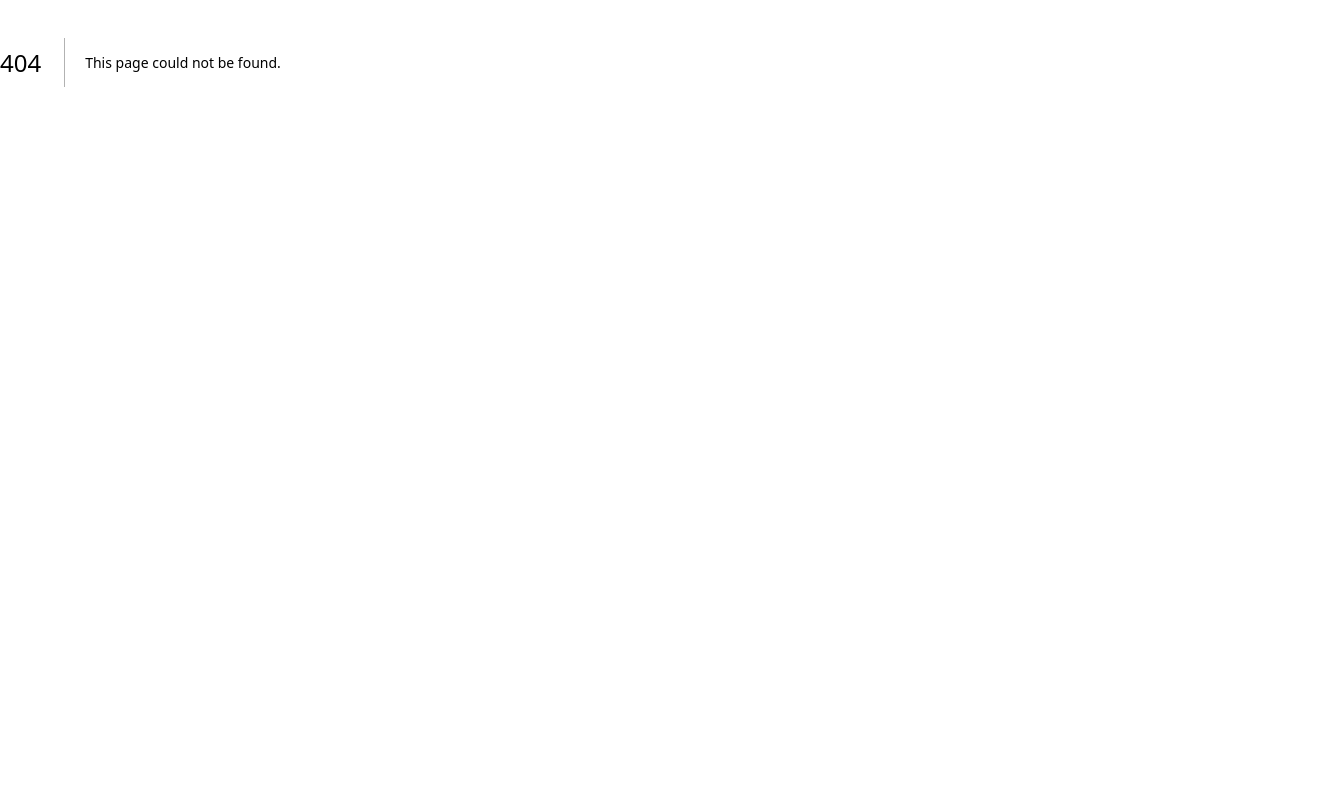
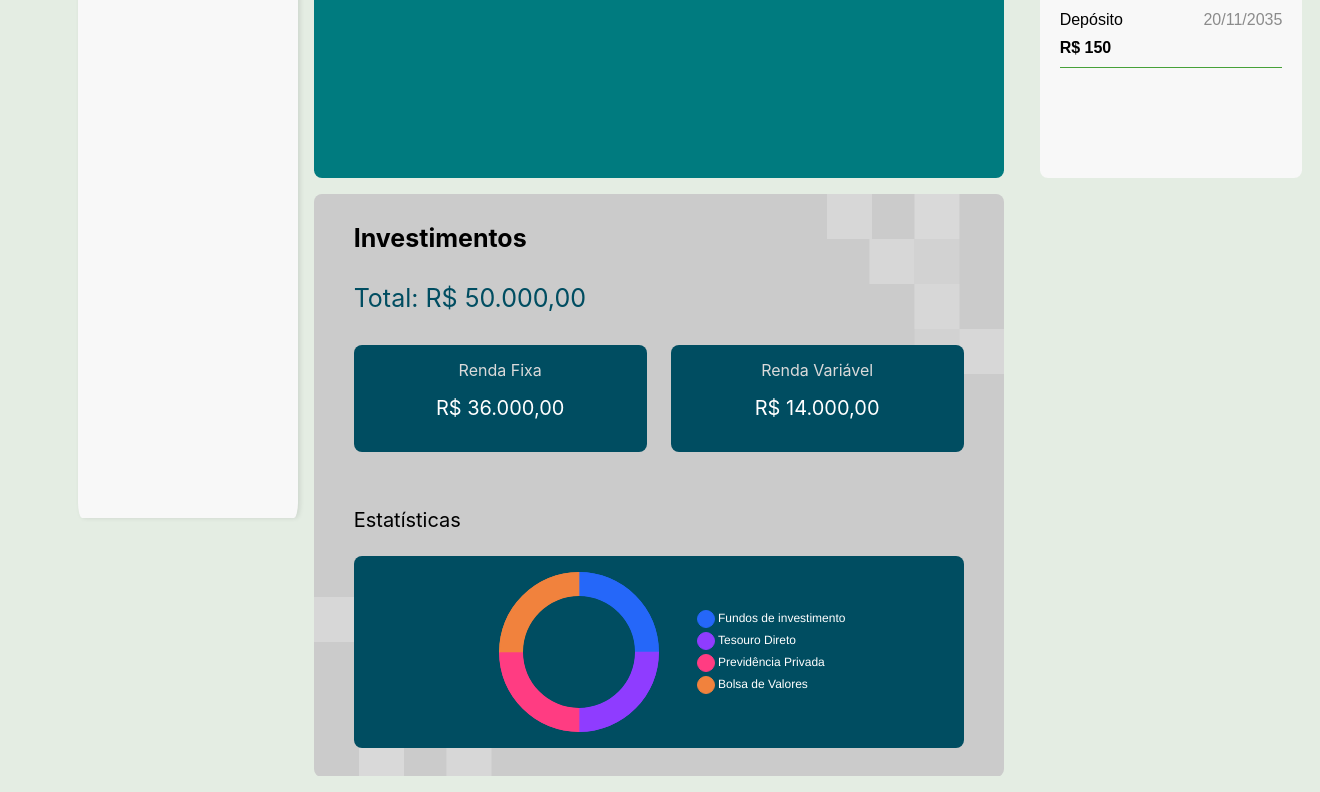
Before and after one commit to AlanGustav0/tech-challenge-fiap-01, a Next.js app: page /financeiro/investimentos in a window 1280 px wide. Before the commit this address had no page. Shown: the part 338-1130 px from the top of the page, 1320 px wide, since content can reach past the window. Before the commit the page ends 800 px from the top, so only its background shows below. Built offline with nearby package versions, Linux system fonts and the light colour scheme.

Commit message:
Adicionado o componente de investimentos

```diff
--- a/package.json
+++ b/package.json
@@ -10,8 +10,10 @@
     "json-server": "json-server --watch db.json --port 4000"
   },
   "dependencies": {
+    "chart.js": "^4.4.9",
     "next": "15.2.4",
     "react": "^19.0.0",
+    "react-chartjs-2": "^5.3.0",
     "react-dom": "^19.0.0",
     "react-icons": "^5.5.0",
     "tech-challenge-fiap-01": "file:"
@@ -19,6 +21,8 @@
   "devDependencies": {
     "@eslint/eslintrc": "^3",
     "@tailwindcss/postcss": "^4",
+    "@types/node": "22.15.23",
+    "@types/react": "19.1.6",
     "eslint": "^9",
     "eslint-config-next": "15.2.4",
     "json-server": "^1.0.0-beta.3",
--- /dev/null
+++ b/src/app/components/DoughnutChart.js
@@ -0,0 +1,57 @@
+// components/DoughnutChart.js
+import { Doughnut } from 'react-chartjs-2';
+import { Chart as ChartJS, ArcElement, Tooltip, Legend } from 'chart.js';
+import { styleText } from 'util';
+
+// Register ChartJS components
+ChartJS.register(ArcElement, Tooltip, Legend);
+
+export default function DoughnutChart() {
+  const data = {
+    labels: ['Fundos de investimento', 'Tesouro Direto', 'Previdência Privada', 'Bolsa de Valores'],
+    datasets: [
+      {
+        label: 'Percentual',
+        data: [25, 25, 25, 25],
+        backgroundColor: [
+          'rgba(37, 103, 249, 1)',
+          'rgba(143, 60, 255, 1)',
+          'rgba(255, 60, 130, 1)',
+          'rgba(241, 130, 61, 1)',
+        ],
+        borderColor: [
+          'rgba(37, 103, 249, 1)',
+          'rgba(143, 60, 255, 1)',
+          'rgba(255, 60, 130, 1)',
+          'rgba(241, 130, 61, 1)',
+        ],
+        borderWidth: 1,
+      },
+    ],
+  };
+
+  const options = {
+    responsive: true,
+    maintainAspectRatio: false,
+    borderAlign: 'inner',
+    plugins: {
+      legend: {
+        position: 'right',
+        fullSize: true,
+        maxWidth: 160,
+        boxHeight: 16,
+        labels: {
+          color: '#fff',
+          usePointStyle: true,
+          pointStyle: 'circle',
+        }
+      },
+      title: {
+        display: false,
+      },
+    },
+    cutout: '70%', // Adjust this to change the doughnut thickness (percentage)
+  };
+
+  return <Doughnut data={data} options={options} />;
+}
--- a/src/app/components/Sidebar/Sidebar.js
+++ b/src/app/components/Sidebar/Sidebar.js
@@ -9,7 +9,7 @@ export default function Sidebar() {
                         <hr />
                         <li className="menu-item">Transferências</li>
                         <hr />
-                        <li className="menu-item">Investimentos</li>
+                        <li className="menu-item"><Link href="/financeiro/investimentos">Investimentos</Link></li>
                         <hr />
                         <li className="menu-item"><Link href="/financeiro/servicos">Outros serviços</Link></li>
                     </ul>
--- /dev/null
+++ b/src/app/financeiro/investimentos/page.js
@@ -0,0 +1,7 @@
+import PageInvestmentsComponent from "./pageInvestments";
+
+const PageInvestments = () => {
+    return <PageInvestmentsComponent />
+};
+
+export default PageInvestments;
--- /dev/null
+++ b/src/app/financeiro/investimentos/pageInvestments.css
@@ -0,0 +1,110 @@
+.investments-card {
+  width: 610px;
+  height: 510px;
+  background-image: url('../../../../public/fundo_investimentos.svg');
+  padding: 32px 40px 40px;
+}
+
+.rent-container {
+  max-width: 610px;
+  margin: 0 auto;
+  display: flex;
+  gap: 1.5rem;
+}
+
+.statistics-container {
+  max-width: 610px;
+  margin: 0 auto;
+  display: flex;
+}
+
+.rent-card {
+  flex: 1;
+  background-color: #004d61;
+  color: #fff;
+  padding: 16px 32px;
+  border-radius: 8px;
+}
+
+.statistics-card {
+  flex: 1;
+  background-color: #004D61;
+  color: #fff;
+  justify-content: 'center';
+  padding: 16px 32px;
+  border-radius: 8px;
+}
+
+.title-card {
+  font-family: Inter;
+  font-weight: 700;
+  font-size: 25px;
+  line-height: 100%;
+  vertical-align: middle;
+  color: #000;
+  margin-top: 0;
+  margin-bottom: 32px;
+}
+
+.total-balance {
+  font-family: Inter;
+  font-weight: 400;
+  font-size: 25px;
+  line-height: 120%;
+  vertical-align: middle;
+  color: #004D61;
+  margin-bottom: 32px;
+}
+
+.rent-title {
+  font-family: Inter;
+  font-weight: 400;
+  font-size: 16px;
+  line-height: 120%;
+  text-align: center;
+  color: #DADADA;
+  margin-top: 0;
+  margin-bottom: 16px;
+}
+
+.rent-info {
+  font-family: Inter;
+  font-weight: 400;
+  font-size: 20px;
+  line-height: 120%;
+  text-align: center;
+  vertical-align: middle;
+  color: #fff;
+  margin-top: 0;
+  margin-bottom: 16px;
+}
+
+
+.subtitle-card {
+  font-family: Inter;
+  font-weight: 400;
+  font-size: 20px;
+  line-height: 120%;
+  vertical-align: middle;
+  color: #000;
+  margin-top: 56px;
+  margin-bottom: 24px;
+}
+
+.chart-container {
+  width: 382px;
+  height: 160px;
+  justify-self: center;
+}
+
+/* Responsividade */
+/*@media (max-width: 768px) {
+    .rent-card {
+        margin-top: 20px;
+        width: 90vw;
+        padding-top: 30px;
+        background-image: url('/cofre-saldo.png');
+        background-repeat: no-repeat;
+        background-position: left bottom;
+    }
+}*/
--- /dev/null
+++ b/src/app/financeiro/investimentos/pageInvestments.js
@@ -0,0 +1,63 @@
+'use client';
+
+import './pageInvestments.css'; // Estilos
+import dynamic from 'next/dynamic';
+
+const PageInvestments = () => {
+  const getTotalBalance = (value=50000) => {
+    return formatCurrency(value);
+  };
+  const getCurrentFixRent = (value=36000) => {
+    return formatCurrency(value);
+  };
+
+  const getCurrentVariableRent = (value=14000) => {
+    return formatCurrency(value);
+  };
+
+  const formatCurrency = (value) => {
+    return value.toLocaleString('pt-BR', {
+      style: 'currency',
+      currency: 'BRL'
+    });
+  };
+
+  const DoughnutChart = dynamic(
+    () => import('../../components/DoughnutChart.js'),
+    { ssr: false }
+  );
+
+
+  return (
+    <div className='investments-card'>
+      <div className='column'>
+        <h1 className='title-card'>Investimentos</h1>
+        <div className='total-balance'>Total: {getTotalBalance()}</div>
+      </div>
+      <div className='rent-container row'>
+        <div className='rent-card'>
+          <h6 className='rent-title'>Renda Fixa</h6>
+          <div>
+            <p className='rent-info'>{getCurrentFixRent()}</p>
+          </div>
+        </div>
+        <div className='rent-card'>
+          <h6 className='rent-title'>Renda Variável</h6>
+          <div>
+            <p className='rent-info'>{getCurrentVariableRent()}</p>
+          </div>
+        </div>
+      </div>
+      <div className='statistics-container column'>
+        <h2 className='subtitle-card'>Estatísticas</h2>
+        <div className='statistics-card'>
+          <div className='chart-container'>
+            <DoughnutChart />
+          </div>
+        </div>
+      </div>
+    </div>
+  );
+};
+
+export default PageInvestments;
--- a/src/app/globals.css
+++ b/src/app/globals.css
@@ -165,7 +165,22 @@ a{
   margin-top: 25px;
 }
 
+.row {
+	flex-direction: row;
+}
+.row-reverse {
+	flex-direction: row-reverse;
+}
+.column {
+	flex-direction: column;
+}
+.column-reverse {
+	flex-direction: column-reverse;
+}
 
+.grow1 {
+	flex-grow: 1;
+}
 
 /* Responsividade */
 @media (min-width: 768px) {
```
Also changed, not shown: tsconfig.json (added, +35 -0 lines), public/fundo_investimentos.svg (added).
